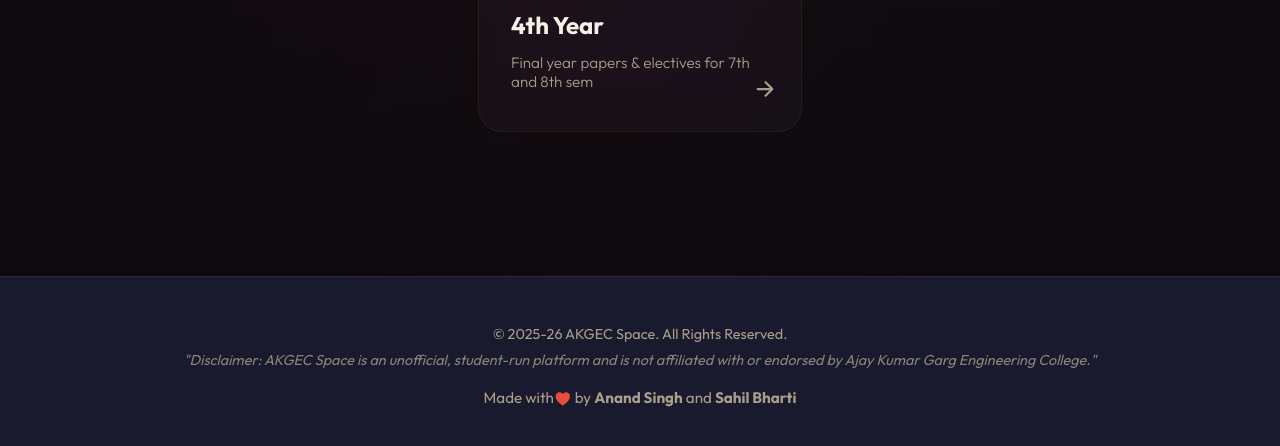
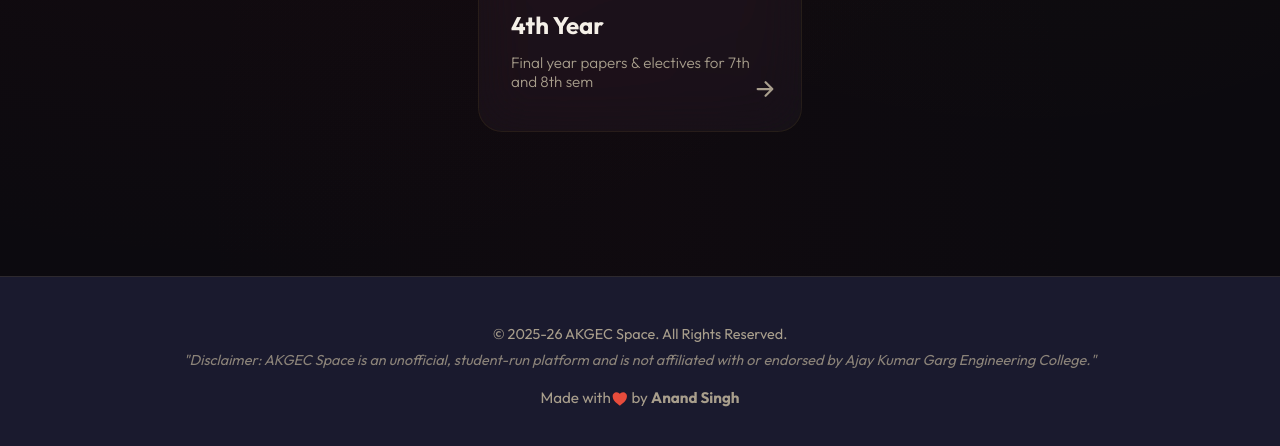
Before and after one commit to Anand-coder-07/AKGEC, a plain HTML site: page templates/index.html in a window 1280 px wide. Shown: the part 827-1273 px from the top of the page. Drawn offline with nearby package versions, Linux system fonts and the light colour scheme.

Commit message:
members name edit

```diff
--- a/templates/index.html
+++ b/templates/index.html
@@ -111,7 +111,7 @@
             <span class="disclaimer">"Disclaimer: AKGEC Space is an unofficial, student-run platform and is not affiliated with or endorsed by Ajay Kumar Garg Engineering College."</span>
         </p>
         <p class="credit">
-            Made with<ion-icon name="heart" class="heart-icon"></ion-icon> by <strong>Anand Singh</strong> and <strong> Sahil Bharti</strong>
+            Made with<ion-icon name="heart" class="heart-icon"></ion-icon> by <strong>Anand Singh</strong>
         </p>
     </footer>
 </body>
```
